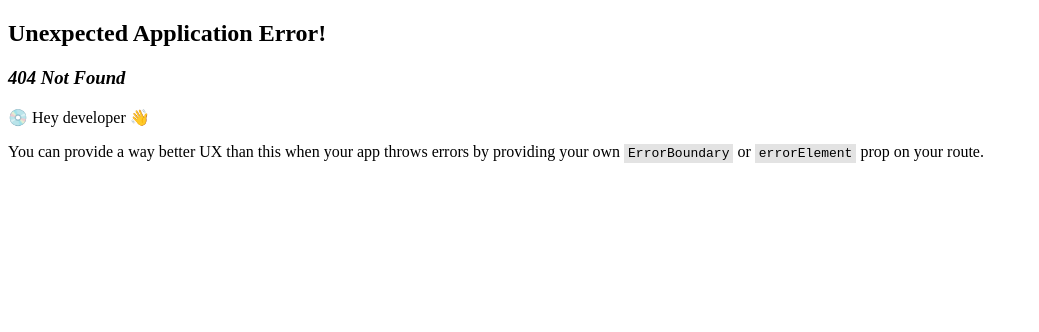
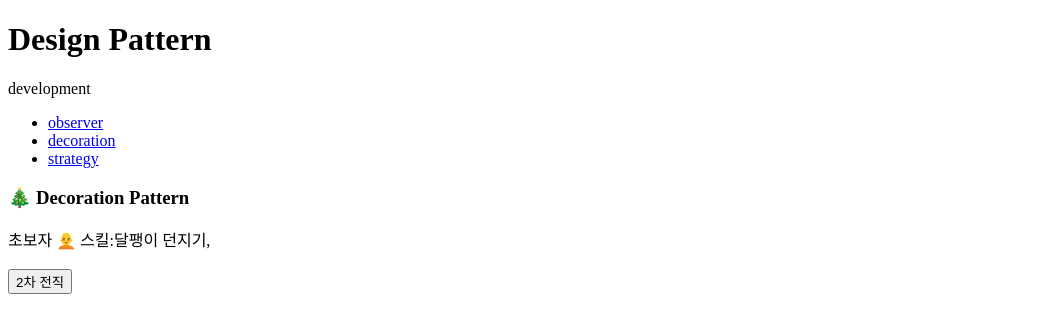
Before and after one commit to lee7198/DesignPatternStudy, a React (Create React App) app: page /decoration in a window 1280 px wide. Before the commit this address had no page. Shown: the top 332 px of the page, without its empty margins (0-1039 px from the left). Built offline with nearby package versions, Linux system fonts and the light colour scheme.

Commit message:
decoration

```diff
--- a/src/Router.tsx
+++ b/src/Router.tsx
@@ -2,16 +2,21 @@ import React from "react";
 import { createBrowserRouter, RouterProvider } from "react-router-dom";
 import Observer from "./pages/observer";
 import Main from "./pages/main";
+import Decoration from "./pages/decoration";
 
 export const prefix =
-  process.env.NODE_ENV === "development" ? "/" : "/DesignPatternStudy";
+  process.env.NODE_ENV === "development" ? "/" : "/DesignPatternStudy/";
 
 const router = createBrowserRouter(
   [
     {
       path: "/",
       element: <Main />,
-      children: [{ path: "observer", element: <Observer /> }],
+      children: [
+        { path: "observer", element: <Observer /> },
+        { path: "decoration", element: <Decoration /> },
+        { path: "strategy", element: <Observer /> },
+      ],
     },
   ],
   {
--- /dev/null
+++ b/src/pages/decoration/index.tsx
@@ -0,0 +1,46 @@
+import React, { useState } from "react";
+
+class 초보자 {
+  name: string = "";
+  public skill_list: string[] = [];
+
+  constructor(skill: string) {
+    this.name = "초보자 🧑‍🦲";
+    this.skill_list.push(skill);
+  }
+  setSkills = (skill: string) => {
+    this.skill_list.push(skill);
+  };
+}
+
+class 도적 extends 초보자 {
+  constructor(lagacy: 초보자, value: string) {
+    super(value);
+    lagacy.skill_list.forEach((item) => this.skill_list.push(item));
+    this.name = "도적 🥷";
+    this.skill_list.reverse();
+  }
+}
+
+export default function Decoration() {
+  const [캐릭터, set캐릭터] = useState<초보자 | 도적>(
+    new 초보자("달팽이 던지기")
+  );
+
+  const 전직 = () => {
+    set캐릭터((prev) => new 도적(prev, "럭키세븐"));
+  };
+  return (
+    <>
+      <h3>🎄 Decoration Pattern</h3>
+      <div>
+        {캐릭터.name} 스킬:
+        {캐릭터.skill_list.map((item) => (
+          <span key={item}>{item},</span>
+        ))}
+      </div>
+      <br />
+      <button onClick={전직}>2차 전직</button>
+    </>
+  );
+}
--- a/src/pages/main/index.tsx
+++ b/src/pages/main/index.tsx
@@ -6,9 +6,16 @@ export default function Main() {
   return (
     <>
       <h1>Design Pattern</h1>
+      {process.env.NODE_ENV}
       <ul>
         <li>
-          <a href={`${prefix}/observer`}>observer</a>
+          <a href={`${prefix}observer`}>observer</a>
+        </li>
+        <li>
+          <a href={`${prefix}decoration`}>decoration</a>
+        </li>
+        <li>
+          <a href={`${prefix}strategy`}>strategy</a>
         </li>
       </ul>
       <Outlet />
```
